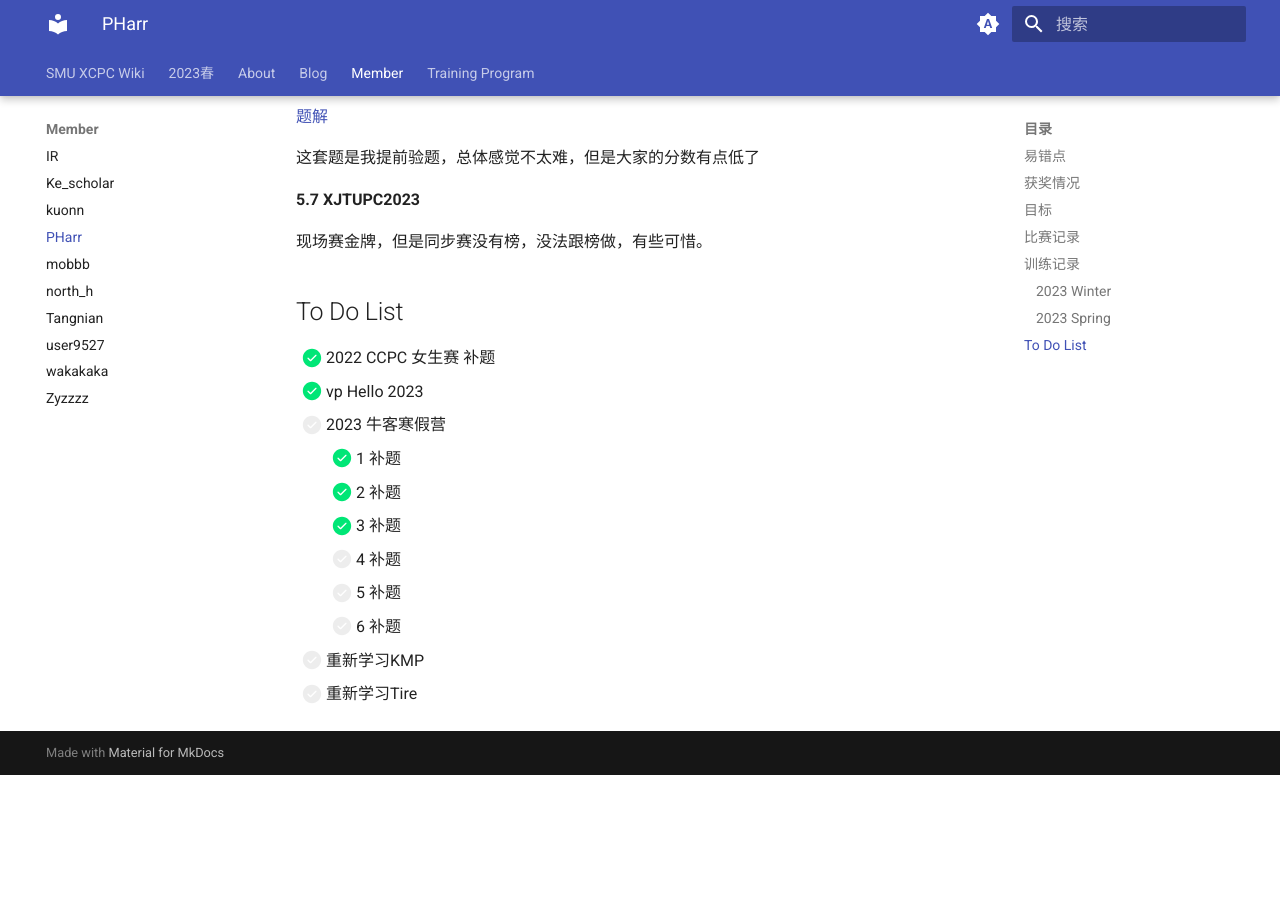
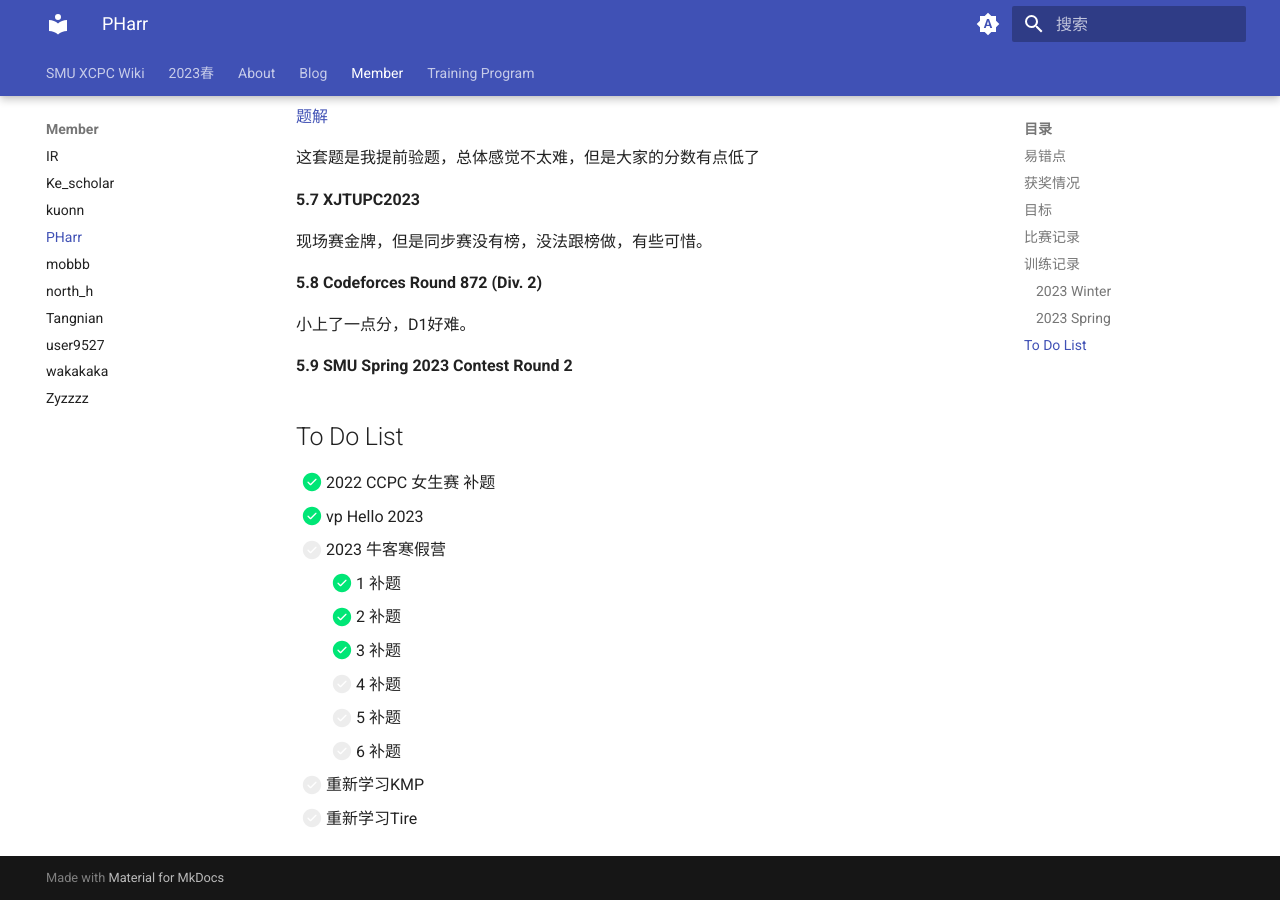
Before and after one commit to SMU-XCPC/wiki, an MkDocs documentation site: the page built from docs/Member/PHarr.md, in a window 1280 px wide and 900 px high, scrolled down 8689 px. Built offline with MkDocs 1.6.1 and Material for MkDocs 9.7.7, drawn with Linux system fonts in a browser that asks for light colours; before the commit the page ends 9464 px from its top, so only the background shows below that.

Commit message:
Update PHarr.md

```diff
--- a/docs/Member/PHarr.md
+++ b/docs/Member/PHarr.md
@@ -362,6 +362,14 @@ vp 了一下，只能做四道题还是很丢脸。G是莫队模板？但是不
 
 现场赛金牌，但是同步赛没有榜，没法跟榜做，有些可惜。
 
+**5.8 Codeforces Round 872 (Div. 2)**
+
+小上了一点分，D1好难。
+
+**5.9 SMU Spring 2023 Contest Round 2**
+
+
+
 ## To Do List
 
 - [x] 2022 CCPC 女生赛 补题
```
